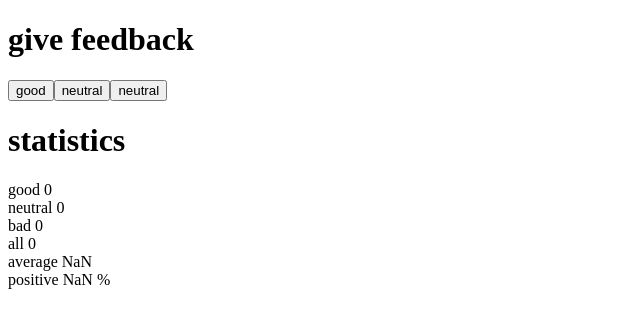
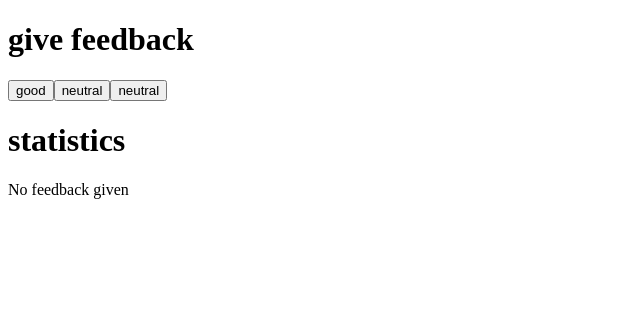
Before and after one commit to makiluke/Full-Stack-Open, a React (Vite) app: page / in a window 1280 px wide. Shown: the top 328 px of the page, without its empty margins (0-640 px from the left). Built offline with nearby package versions, Linux system fonts and the light colour scheme.

Commit message:
complete 1.9

```diff
--- a/src/App.tsx
+++ b/src/App.tsx
@@ -6,28 +6,42 @@
 const Button = (props: {onClick, text: string}) => {
     return <button onClick={props.onClick}>{props.text}</button>;
 }
+const Statistics = (props) => {
+    const {good, neutral, bad} = props;
+    const all: number = good + neutral + bad
+    const average: number = (good - bad)/all
+    const positive: number = (good)/all
+    if (all == 0)
+        return (<>
+                    <h1>statistics</h1>
+                    <div>No feedback given</div>
+        </>)
+    else
+        return (
+            <>
+                <h1>statistics</h1>
+                <div>good {good}</div>
+                <div>neutral {neutral}</div>
+                <div>bad {bad}</div>
+                <div>all {all}</div>
+                <div>average {average}</div>
+                <div>positive {positive * 100} %</div>
+            </>
+    )
+}
 
 
 const App = () => {
     const [good, setGood] = useState(0)
     const [neutral, setNeutral] = useState(0)
     const [bad, setBad] = useState(0)
-    const all: number = good + neutral + bad
-    const average: number = (good - bad)/all
-    const positive: number = (good)/all
     return (
         <div>
             <h1>give feedback</h1>
             <Button text="good" onClick={()=> setGood(good+1)}/>
             <Button text="neutral" onClick={()=> setNeutral(neutral+1)}/>
             <Button text="neutral" onClick={()=> setBad(bad+1)}/>
-            <h1>statistics</h1>
-            <div>good {good}</div>
-            <div>neutral {neutral}</div>
-            <div>bad {bad}</div>
-            <div>all {all}</div>
-            <div>average {average}</div>
-            <div>positive {positive * 100} %</div>
+            <Statistics good={good} neutral={neutral} bad={bad}/>
         </div>
     )
 }
```
